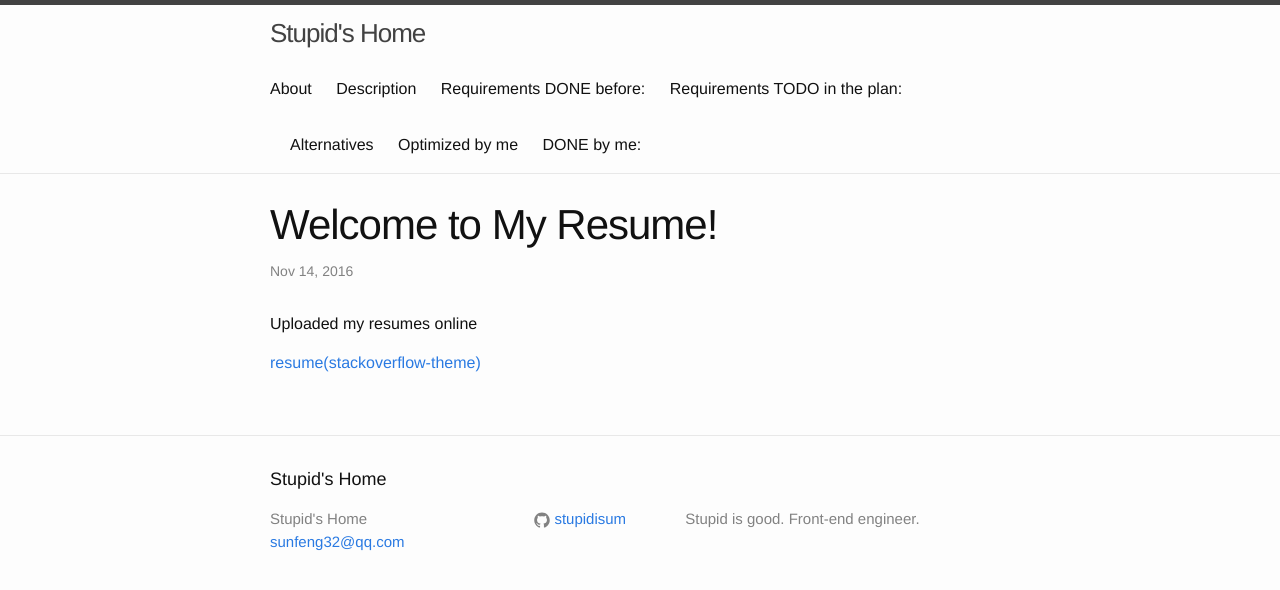
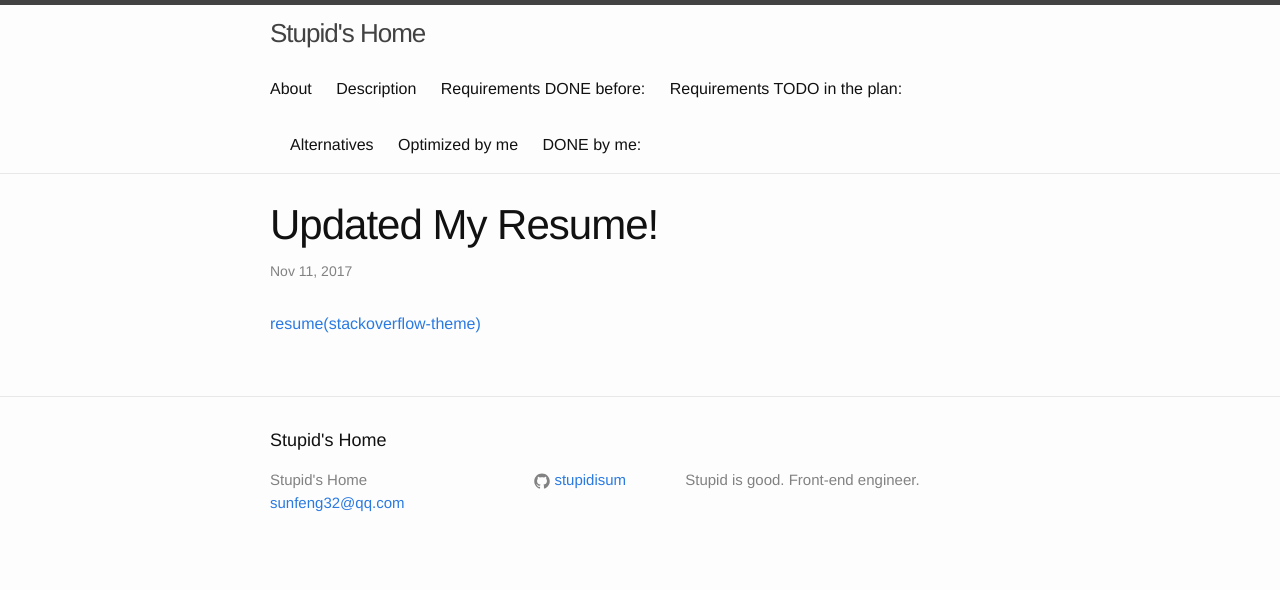
Before and after one commit to Stupidism/stupidism.github.io, a Jekyll site: the page built from _posts/2017-11-11-update-my-resume.markdown, in a window 1280 px wide. Shown: the top 590 px of the page. Built offline with Jekyll 4.4.1, drawn with Linux system fonts in a browser that asks for light colours.

Commit message:
fix(post): fix time and title

```diff
--- a/_posts/2017-11-11-update-my-resume.markdown
+++ b/_posts/2017-11-11-update-my-resume.markdown
@@ -1,11 +1,9 @@
 ---
 layout: post
-title:  "Welcome to My Resume!"
-date:   2016-11-14 15:34:53
+title:  "Updated My Resume!"
+date:   2017-11-11 19:49:53
 categories: link
 ---
-
-Uploaded my resumes online
 
 [resume(stackoverflow-theme)][resume]
 
```
